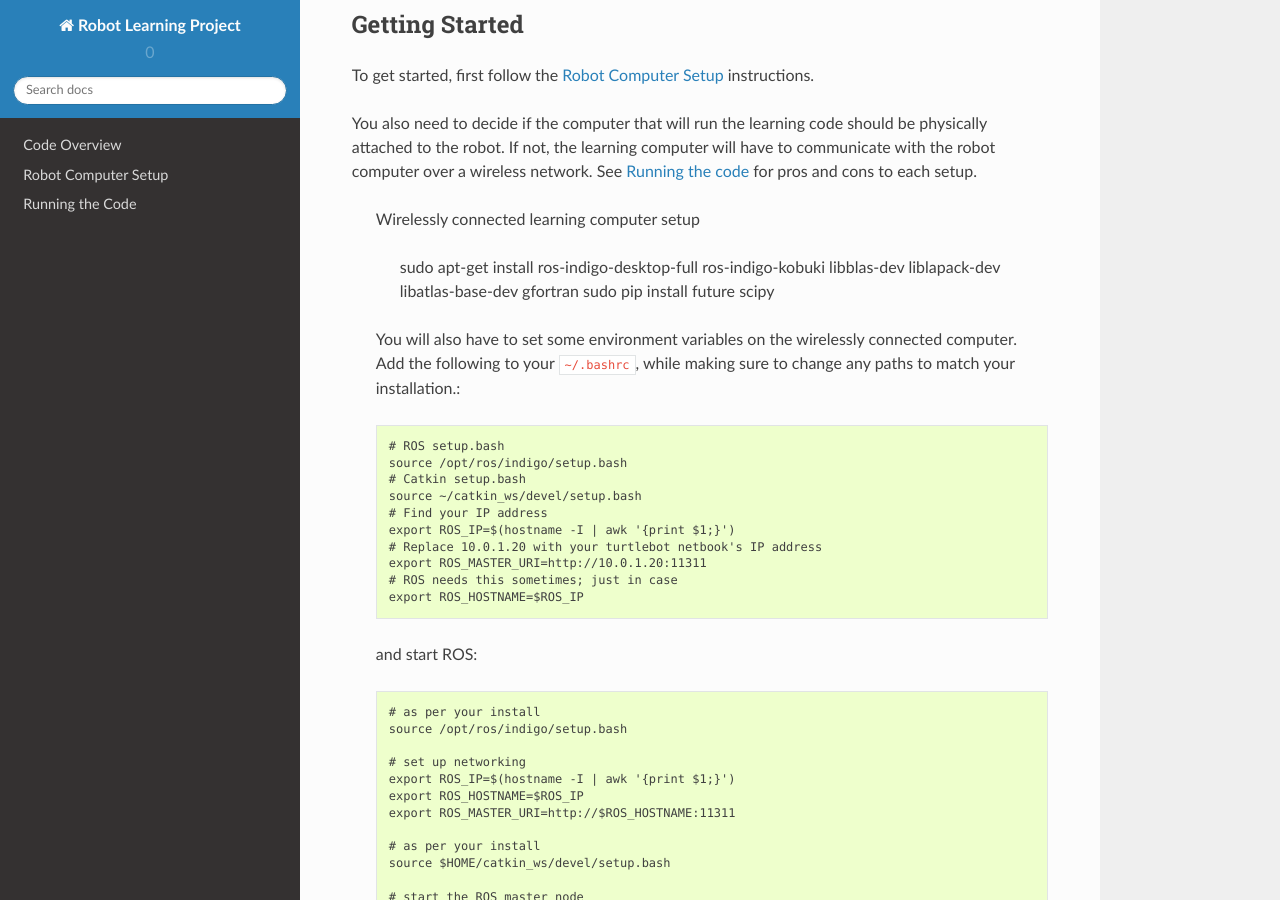
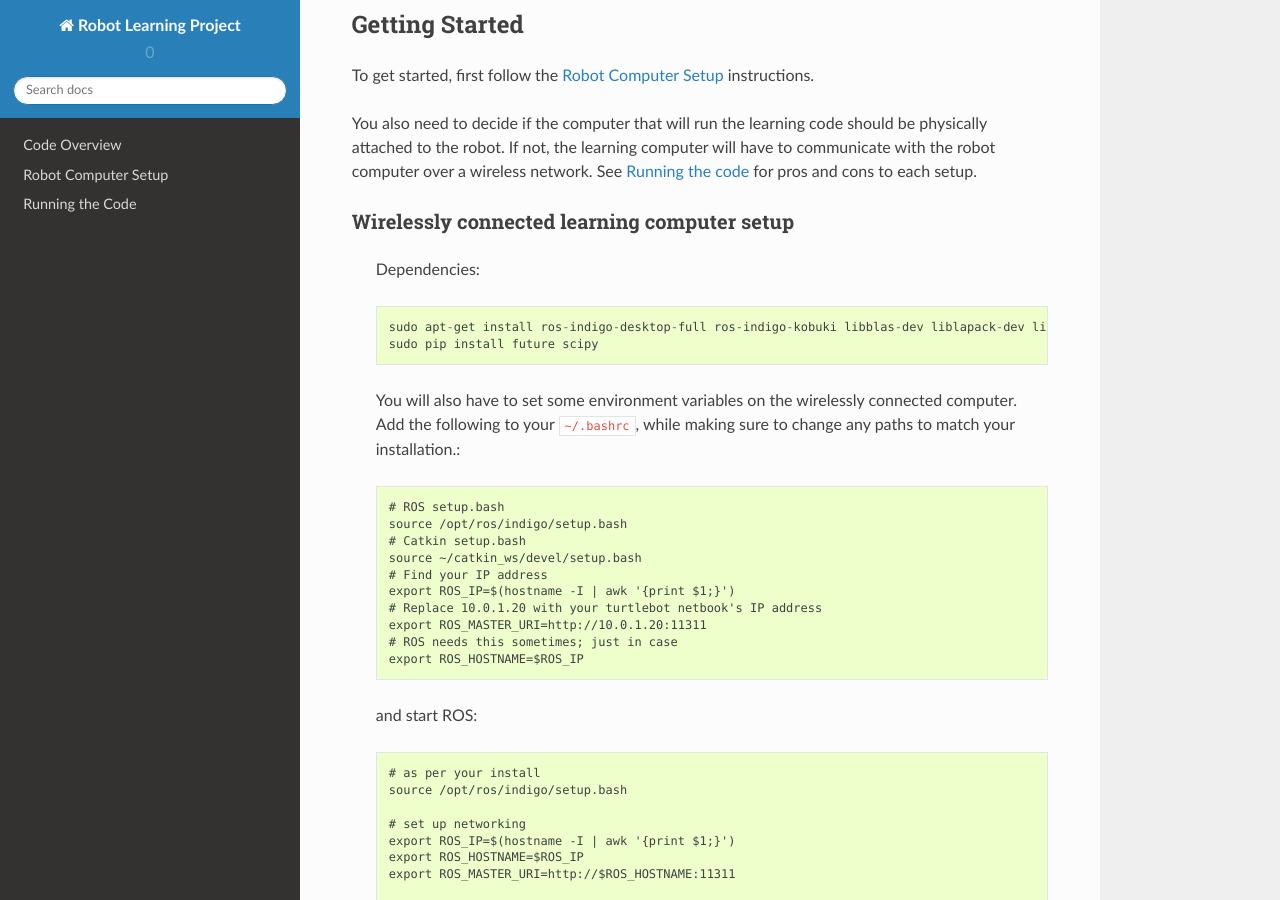
Before and after one commit to AmiiThinks/RobotLearning, a Sphinx documentation site: the page built from sphinx/source/index.rst, in a window 1280 px wide and 900 px high, scrolled down 464 px. Built offline with Sphinx 7.4.7 and the Read the Docs theme 2.0.0, drawn with Linux system fonts in a browser that asks for light colours; pages that are not in the unit, such as notebooks, are missing from menus.

Commit message:
documentation hotfix

```diff
--- a/sphinx/source/index.rst
+++ b/sphinx/source/index.rst
@@ -26,9 +26,9 @@ To get started, first follow the :doc:`Robot Computer Setup <TurtlebotSetup>` in
 
 You also need to decide if the computer that will run the learning code should be physically attached to the robot. If not, the learning computer will have to communicate with the robot computer over a wireless network. See :doc:`Running the code <RunningCode>` for pros and cons to each setup.
 
-   Wirelessly connected learning computer setup
-.................................................
-      Dependencies::
+Wirelessly connected learning computer setup
+............................................
+   Dependencies::
 
       sudo apt-get install ros-indigo-desktop-full ros-indigo-kobuki libblas-dev liblapack-dev libatlas-base-dev gfortran
       sudo pip install future scipy
```
